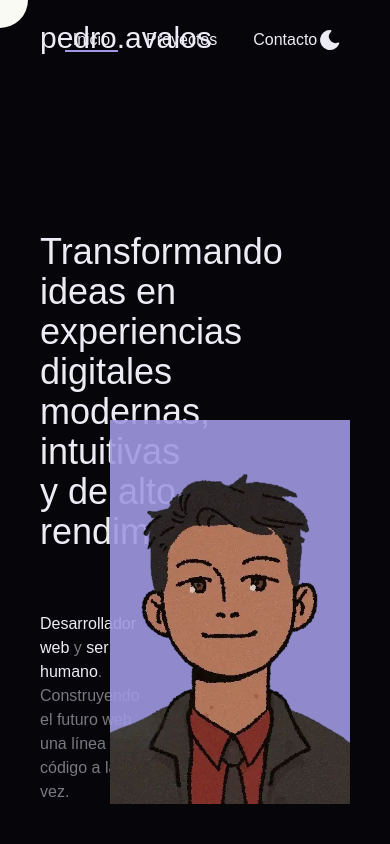
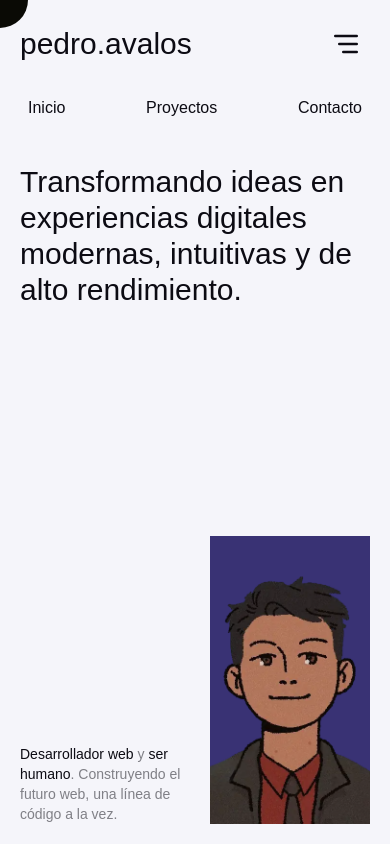
Before and after one commit to Over12/portfolio, a React (Vite) app: page / in a window 390 px wide. Both pictures are taken after a click on the button 330 px from the left and 40 px from the top of the page. Built offline with nearby package versions, Linux system fonts and the light colour scheme.

Commit message:
feat: Implementar estilos para vistas mobile a componentes Navbar y Hero

```diff
--- a/src/components/ui/Hero.tsx
+++ b/src/components/ui/Hero.tsx
@@ -3,10 +3,10 @@ import { motion } from 'motion/react'
 export default function Hero() {
   return (
     <section className='h-dvh cursor-none'>
-      <div className='relative flex flex-col items-start justify-between h-screen p-10'>
-        <motion.p initial={{ opacity: 0, x: -50 }} animate={{ opacity: 1, x: 0 }} exit={{ opacity: 0, x: -15 }} className='text-pretty w-1/2 text-4xl mt-48'>Transformando ideas en experiencias digitales modernas, intuitivas y de alto rendimiento.</motion.p>
-        <motion.p initial={{ opacity: 0, y: 50 }} animate={{ opacity: 1, y: 0 }} exit={{ opacity: 0, y: 15 }} className='w-1/3 text-text/50'><span className='text-text font-medium'>Desarrollador web</span> y <span className='text-text font-medium'>ser humano</span>. Construyendo el futuro web, una línea de código a la vez.</motion.p>
-        <motion.div initial={{ opacity: 0, x: 50 }} animate={{ opacity: 1, x: 0 }} exit={{ opacity: 0, x: 15 }} className='absolute bottom-10 right-10 w-60 h-96 bg-primary/90 overflow-hidden transition-colors'>
+      <div className='relative flex flex-col items-start justify-between h-screen p-5 sm:p-10'>
+        <motion.p initial={{ opacity: 0, x: -50 }} animate={{ opacity: 1, x: 0 }} exit={{ opacity: 0, x: -15 }} className='text-pretty sm:w-1/2 text-3xl mt-36 sm:text-4xl sm:mt-48'>Transformando ideas en experiencias digitales modernas, intuitivas y de alto rendimiento.</motion.p>
+        <motion.p initial={{ opacity: 0, y: 50 }} animate={{ opacity: 1, y: 0 }} exit={{ opacity: 0, y: 15 }} className='text-sm sm:text-base w-1/2 sm:w-1/3 text-text/50'><span className='text-text font-medium'>Desarrollador web</span> y <span className='text-text font-medium'>ser humano</span>. Construyendo el futuro web, una línea de código a la vez.</motion.p>
+        <motion.div initial={{ opacity: 0, x: 50 }} animate={{ opacity: 1, x: 0 }} exit={{ opacity: 0, x: 15 }} className='absolute bottom-5 right-5 sm:bottom-10 sm:right-10 w-40 h-72 sm:w-60 sm:h-96 bg-primary/90 overflow-hidden transition-colors'>
             <img src='/src/assets/images/avatar.webp' alt='Imagen de avatar' className='size-full object-cover' />
         </motion.div>
       </div>
--- a/src/components/ui/Navbar.tsx
+++ b/src/components/ui/Navbar.tsx
@@ -1,11 +1,13 @@
-import { IconMoonFilled, IconSunFilled } from '@tabler/icons-react'
+import { IconMenuDeep, IconMoonFilled, IconSunFilled } from '@tabler/icons-react'
 import useTheme from '../../hooks/useTheme'
 import { Link, useLocation } from 'react-router'
-import { motion } from 'motion/react'
+import { AnimatePresence, motion } from 'motion/react'
+import { useState } from 'react'
 
 export default function Navbar() {
   const { theme, toggleTheme } = useTheme()
   const { pathname } = useLocation()
+  const [isOpen, setIsOpen] = useState<boolean>(false)
 
   const links = [
     { to: '/', label: 'Inicio' },
@@ -13,23 +15,43 @@ export default function Navbar() {
     { to: '/contacto', label: 'Contacto' },
   ]
 
+  const toogleMenu = () => {
+    setIsOpen(!isOpen)
+  }
+
   return (
-    <nav className='absolute grid grid-cols-3 inset-x-0 px-10 py-5 z-50 cursor-none'>
+    <>
+      <nav className='absolute flex justify-between items-center sm:grid sm:grid-cols-3 inset-x-0 px-5 sm:px-10 py-5 z-50 cursor-none'>
         <p className='text-3xl font-medium'>pedro.avalos</p>
-      <ul className='flex w-fit place-self-center items-center justify-center gap-5'>
+        <ul className={`hidden sm:flex w-fit place-self-center items-center justify-center gap-5`}>
           {links.map(({ to, label }) => (
             <li key={to} className='relative'>
               <Link to={to} className='p-2 cursor-none'>{label}</Link>
 
               {pathname === to && (
-              <motion.span layoutId='nav-indicator' initial={false} transition={{ type: 'spring', stiffness: 700, damping: 30 }} className='absolute inset-x-0 bottom-0 h-0.5 bg-primary'/>
+                <motion.span layoutId='nav-indicator' initial={false} transition={{ type: 'spring', stiffness: 700, damping: 30 }} className='absolute inset-x-0 bottom-0 h-0.5 bg-primary' />
               )}
             </li>
           ))}
         </ul>
-      <motion.button whileTap={{ rotate: -90 }} onClick={toggleTheme} className='place-self-end p-2 cursor-none focus:outline-none'>
+        <motion.button whileTap={{ rotate: -90 }} onClick={toggleTheme} className='hidden sm:block sm:place-self-end p-2 cursor-none focus:outline-none'>
           {theme === 'dark' ? <IconMoonFilled /> : <IconSunFilled />}
         </motion.button>
+        <button onClick={toogleMenu} className='sm:hidden p-2 cursor-none focus:outline-none'>
+          <IconMenuDeep className='size-8' />
+        </button>
       </nav>
+      <AnimatePresence mode='wait'>
+        {isOpen && (
+          <motion.ul initial={{ opacity: 0, y: -20 }} animate={{ opacity: 1, y: 0 }} exit={{ opacity: 0, y: -20 }} className='sm:hidden absolute inset-x-0 top-24 px-5 flex justify-between items-center z-30'>
+            {links.map(({ to, label }) => (
+              <li key={to}>
+                <Link to={to} className='p-2'>{label}</Link>
+              </li>
+            ))}
+          </motion.ul>
+        )}
+      </AnimatePresence>
+    </>
   )
 }
```
Lines whose indentation alone changed are shown as unchanged.
